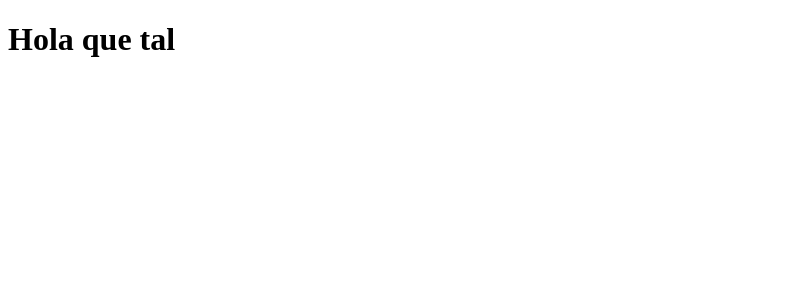
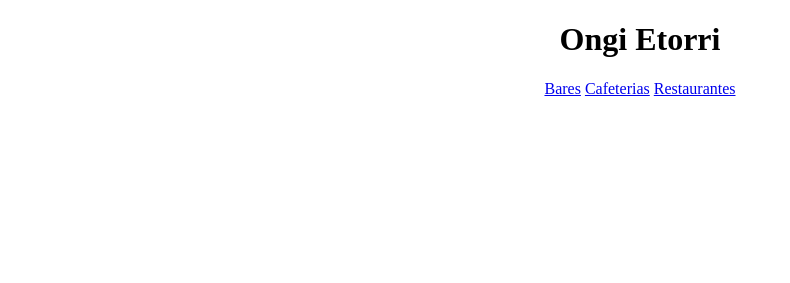
Before and after one commit to infabeti/R3-Naiara-Jomario-Alexander-Unai, a plain HTML site: page RETO3/index.html in a window 1280 px wide. Shown: the whole page, without its empty margins (0-790 px from the left). Drawn offline with Linux system fonts and the light colour scheme.

Commit message:
menu index

```diff
--- /dev/null
+++ b/RETO3/css/index.css
@@ -0,0 +1,19 @@
+body{
+
+
+}
+h1{
+    text-align: center;
+}
+.menu{
+    width: 100%;
+    height: 200px;
+    margin: 0 auto;
+    text-align: center;
+
+}
+.menu li{
+    list-style: none;
+    display: inline-block;
+    margin:0 auto;
+}
--- a/RETO3/index.html
+++ b/RETO3/index.html
@@ -1,11 +1,20 @@
 <!DOCTYPE html>
-<html lang="en">
+<html lang="es">
 <head>
     <meta charset="UTF-8">
     <meta name="viewport" content="width=device-width, initial-scale=1.0">
+    <link rel="stylesheet" type="text/css" href="css/index.css">
     <title>Document</title>
+
 </head>
-<h1>Hola que tal</h1>
+<body>
 
+    <h1>Ongi Etorri</h1>
+
+    <div class="menu">
+        <li><a href="bares.html">Bares</a></li>
+        <li><a href="cafeterias.html">Cafeterias</a></li>
+        <li><a href="restaurantes.html">Restaurantes</a></li>
+   </div>
 </body>
 </html>
```
